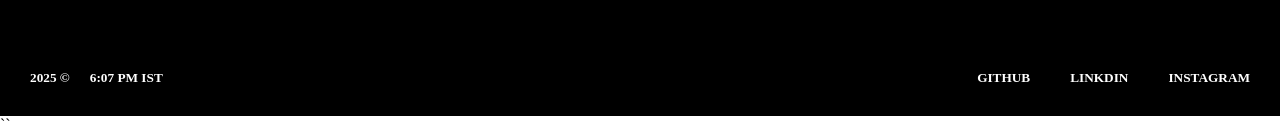
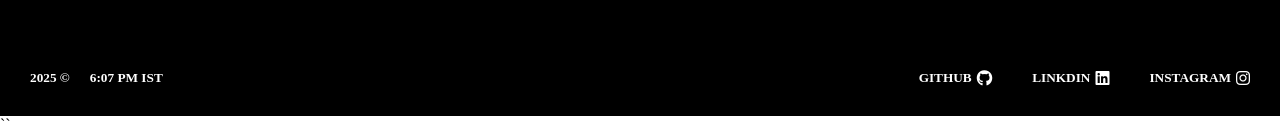
Before and after one commit to aryanpatel99/Portfolio-99, a plain HTML site: page index.html in a window 1280 px wide. Shown: the part 2470-2601 px from the top of the page. Drawn offline with nearby package versions, Linux system fonts and the light colour scheme; a script that the page names is missing.

Commit message:
git,linkdin,insta icon added

```diff
--- a/index.html
+++ b/index.html
@@ -112,9 +112,9 @@
                 <h5>6:07 PM IST</h5>
             </div>
             <div id="footerright">
-                <a href="#"><h5>Github</h5></a>
-                <a href="#"><h5>Linkdin</h5></a>
-                <a href="#"><h5>Instagram</h5></a>
+                <a id="git-icon" href="#"><h5>Github</h5><i class="fa-brands fa-github"></i></a>
+                <a id="linkdin-icon" href="#"><h5>Linkdin</h5><i class="fa-brands fa-linkedin"></i></a>
+                <a id="insta-icon" href="#"><h5>Instagram</h5><i class="fa-brands fa-instagram"></i></a>
 
             </div>
          </div>
--- a/style.css
+++ b/style.css
@@ -274,3 +274,15 @@ nav a{
     text-transform: uppercase;
     font-weight: 500;
 }
+#git-icon{
+    display: flex;
+    gap: 5px;
+}
+#linkdin-icon{
+    display: flex;
+    gap: 5px;
+}
+#insta-icon{
+    display: flex;
+    gap: 5px;
+}
```
